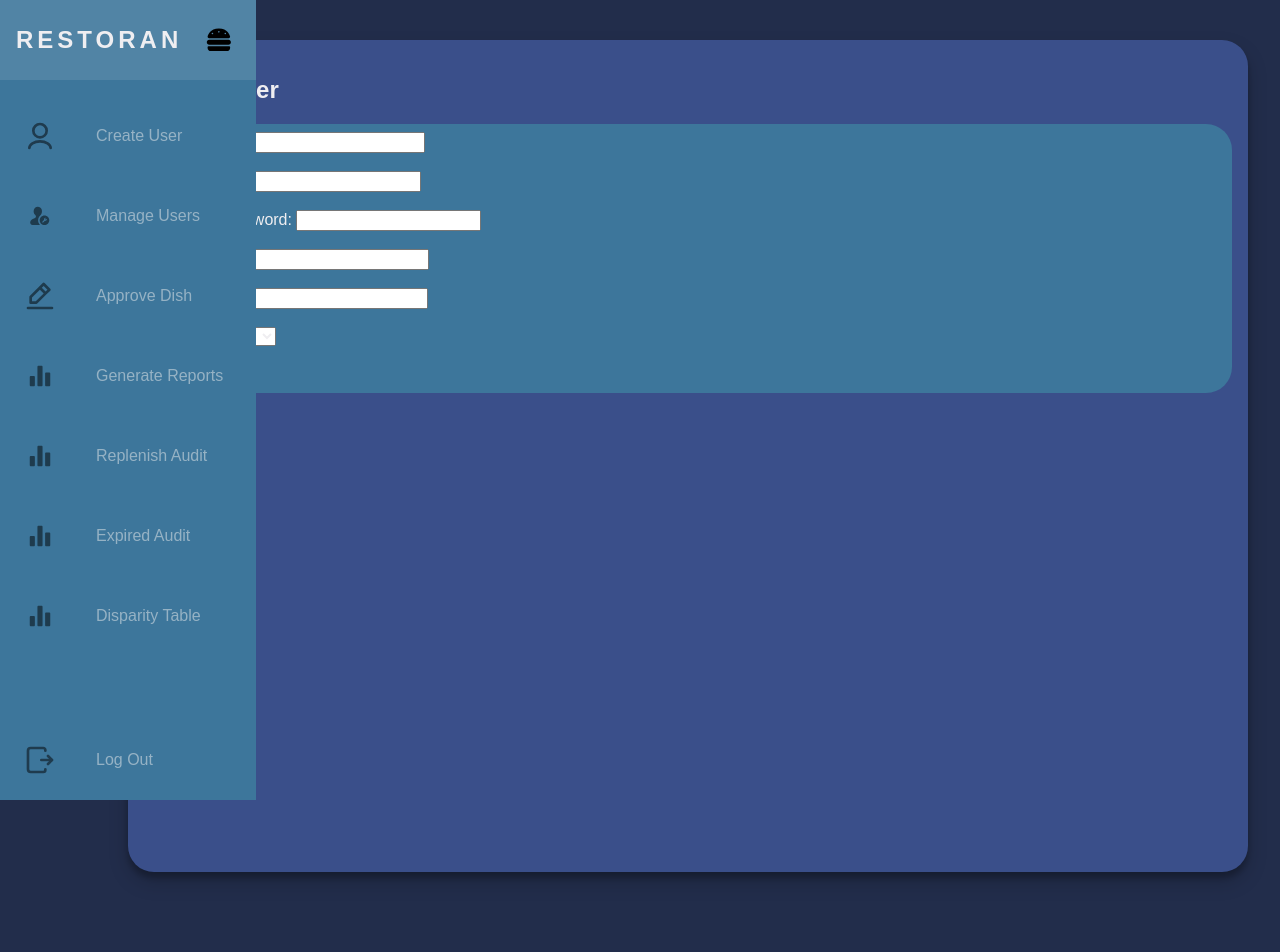
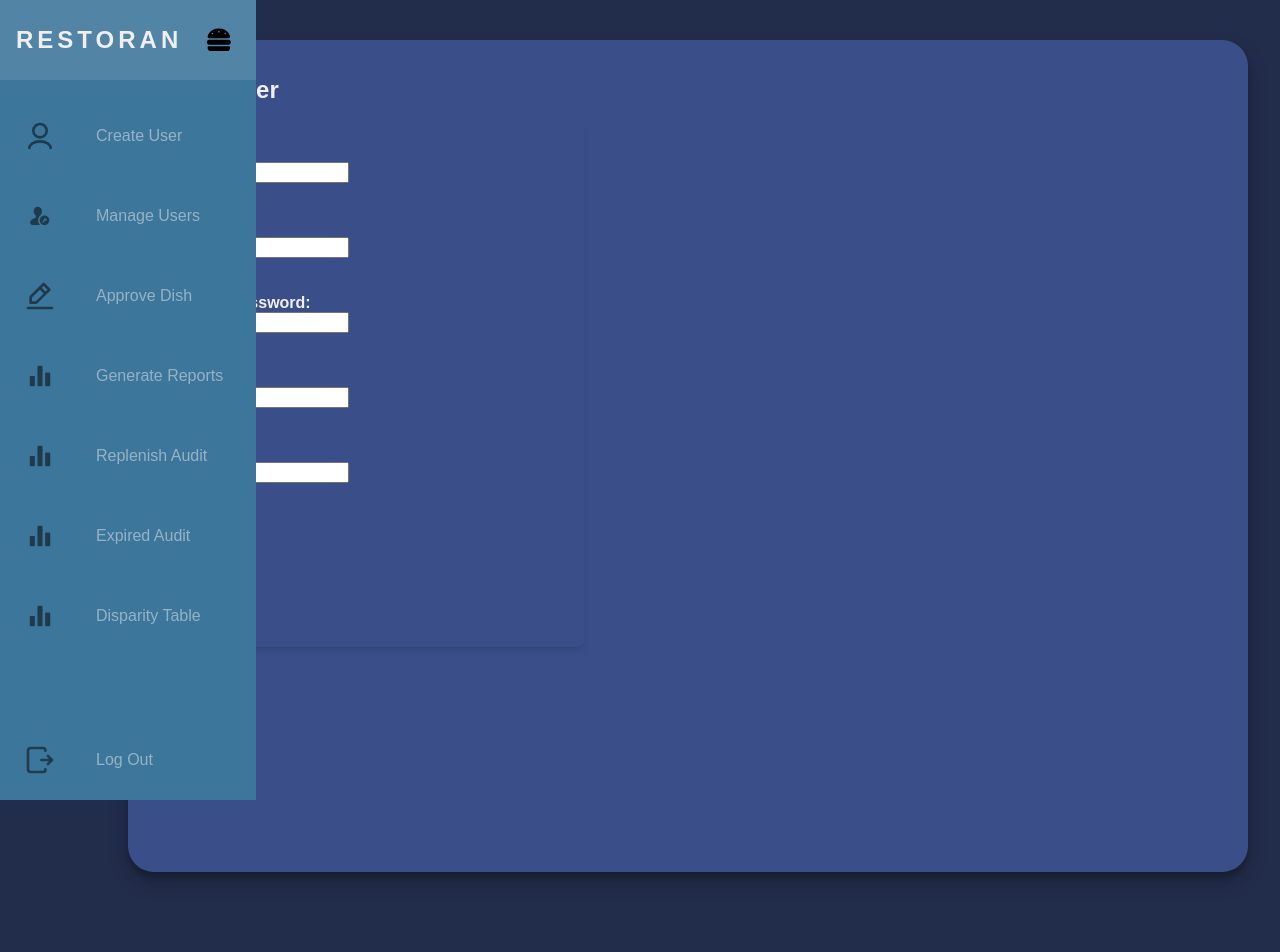
Before and after one commit to ssamu801/ITIS, a PHP site: the page made by Owner View/signup_owner.php in a window 1280 px wide. Run offline with PHP 8.4, Linux system fonts and the light colour scheme.

Commit message:
Current Fixes for signup_owner and approvedish

```diff
--- a/Owner View/connect.php
+++ b/Owner View/connect.php
@@ -1,4 +1,4 @@
 <?php
-    $DBConnect = mysqli_connect("127.0.0.1:4306", "root", "") or die ("Unable to Connect". mysqli_error());
+    $DBConnect = mysqli_connect("localhost", "root", "") or die ("Unable to Connect". mysqli_error());
     $db = mysqli_select_db($DBConnect, 'itisdev');
 ?>
--- a/Owner View/owner.css
+++ b/Owner View/owner.css
@@ -368,7 +368,7 @@ justify-self: center;
 .reportview form{
 	border-bottom: #131827;
 	border-radius: 26px;
-	background-color: var(--btn-primary);
+
 	padding: 1vh 1vw 1vh 1vw;
 }
 
@@ -517,6 +517,138 @@ justify-self: center;
 }
 
 
+.approvedishcss{
+	margin: 5vh 3vw 10vh 10vw;
+	padding: 2vh;
+	width:85%;
+	box-shadow: 0 10px 20px rgba(0,0,0,0.19), 0 6px 6px rgba(0,0,0,0.23);
+	border-radius: 26px;
+	border-width: 100px;
+	background:var(--btn-info);
+	backdrop-filter: blur(10px);
+	min-width: 220px;
+	height: 100vh;
+
+}
+
+.approvedishcss form{
+	border-bottom: #131827;
+	border-radius: 26px;
+
+	padding: 1vh 1vw 1vh 1vw;
+}
+
+.approvedishcss .approve{
+	border: none;
+	margin-top: 2vh;
+	/*background: rgb(50,36,177);
+	*/
+	background: rgb(50,255,0);
+	background: linear-gradient(90deg, rgba(50,255,0,1) 0%, rgba(43,221,0,1) 30%, rgba(41,208,0,1) 48%, rgba(44,227,0,1) 70%, rgba(20,255,0,1) 100%);
+	color:#ffff;
+	border-radius: 26px;
+	transition: 0.2s;
+	width: 20%;
+	height:4em;
+	text-align: center;
+	font-size: medium;
+	font-weight:600;
+	font-size: 1rem;
+}
+
+.approvedishcss .deny{
+	border: none;
+	margin-top: 2vh;
+	/*background: rgb(50,36,177);
+	*/
+	background: rgb(251,0,0);
+	background: linear-gradient(90deg, rgba(251,0,0,1) 0%, rgba(196,27,27,1) 30%, rgba(156,46,46,1) 48%, rgba(156,46,46,1) 70%, rgba(255,0,0,1) 100%);
+	color:#ffff;
+	border-radius: 26px;
+	transition: 0.2s;
+	width: 20%;
+	height:4em;
+	text-align: center;
+	font-size: medium;
+	font-weight:600;
+	font-size: 1rem;
+}
+
+.approvedishcss .ingredname{
+	border: none;
+	margin-top: 2vh;
+	background: transparent;
+	color:#ffff;
+	border-radius: 26px;
+	transition: 0.2s;
+	width: 90%;
+	height:4em;
+	text-align: center;
+	font-size: medium;
+	font-weight:600;
+	font-size: 1rem;
+}
+
+.card {
+    border-radius: 8px;
+    box-shadow: 0 4px 6px rgba(0, 0, 0, 0.1);
+    padding: 20px;
+    max-width: 400px;
+}
+
+.card form {
+     display: grid;
+    grid-gap: 10px;
+    grid-template-columns: 120px auto; /* Adjust the width of the first column as needed */
+    align-items: center;
+
+}
+
+.card label {
+    font-weight: bold;
+}
+
+.card input[type="text"],
+input[type="password"],
+select {
+    display: grid;
+    grid-gap: 10px;
+    grid-template-columns: 120px auto; /* Adjust the width of the first column as needed */
+    align-items: center;
+	color:#333;
+}
+
+.card .inputbutton {
+    padding: 10px;
+    background-color: #007bff;
+    color: white;
+    border: none;
+    border-radius: 4px;
+    cursor: pointer;
+}
+
+.card .inputbutton:hover {
+    background-color: #0056b3;
+}
+.signupview{
+	margin: 5vh 3vw 10vh 10vw;
+	padding: 2vh;
+	width:85%;
+	box-shadow: 0 10px 20px rgba(0,0,0,0.19), 0 6px 6px rgba(0,0,0,0.23);
+	border-radius: 26px;
+	border-width: 100px;
+	background:var(--btn-info);
+	backdrop-filter: blur(10px);
+	min-width: 220px;
+	height: 100vh;
+}
+
+
+
+
+
+
+
 
 
 /*small screens*/
--- a/Owner View/signup_owner.php
+++ b/Owner View/signup_owner.php
@@ -7,10 +7,11 @@
     </head>
     <body>
     <?php @include 'navbar.php' ?>
-    <div class ="reportview">
+    <div class ="signupview">
 		<div id="title">
 			<h2>Create User</h2>
 		</div>
+        <div class="card"
         <form action="process_sign_up.php" method="POST">
             <label for="username">Username:</label>
             <input type="text" id="username" name="username" required><br><br>
@@ -38,6 +39,7 @@
             <br>
         </form>
     </div>
+</div>
     </body>
 </html>
 <?php
```
Also changed, not shown: Owner View/approvedish.php (+5 -5 lines).
